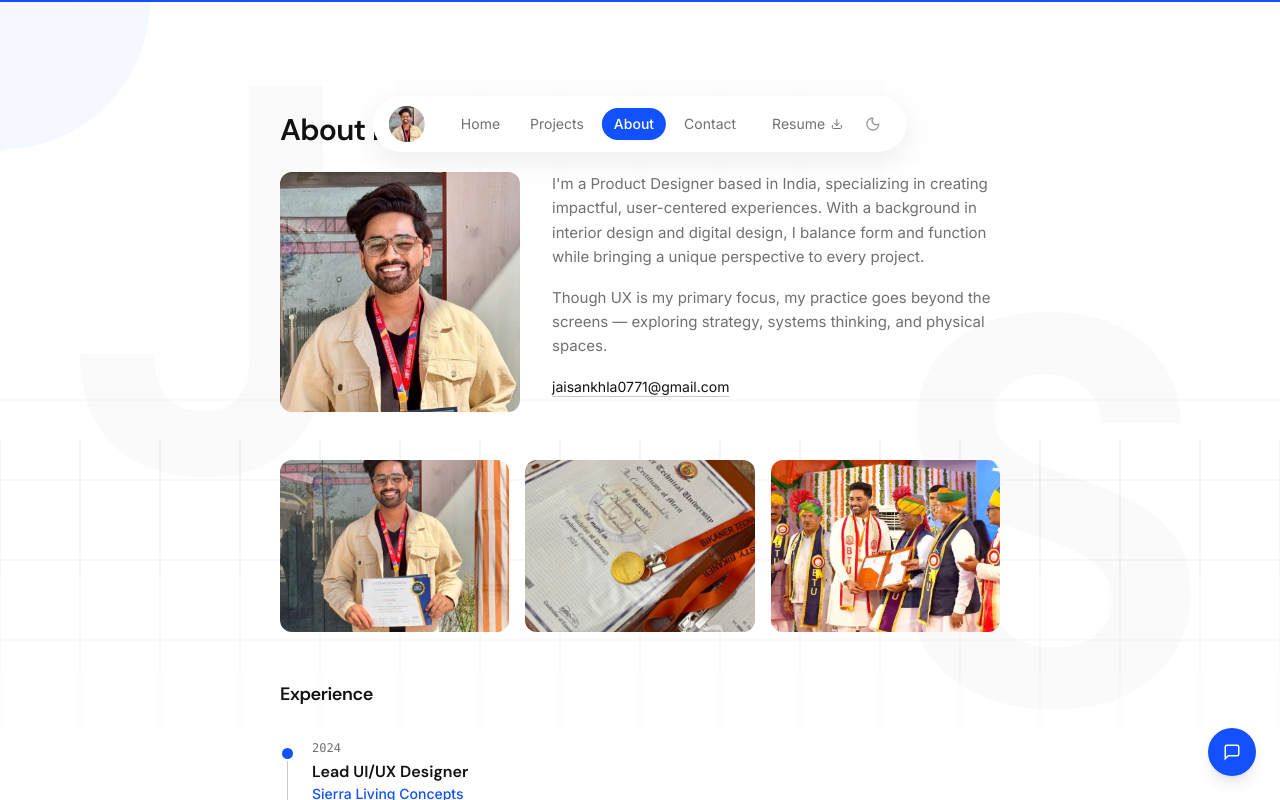
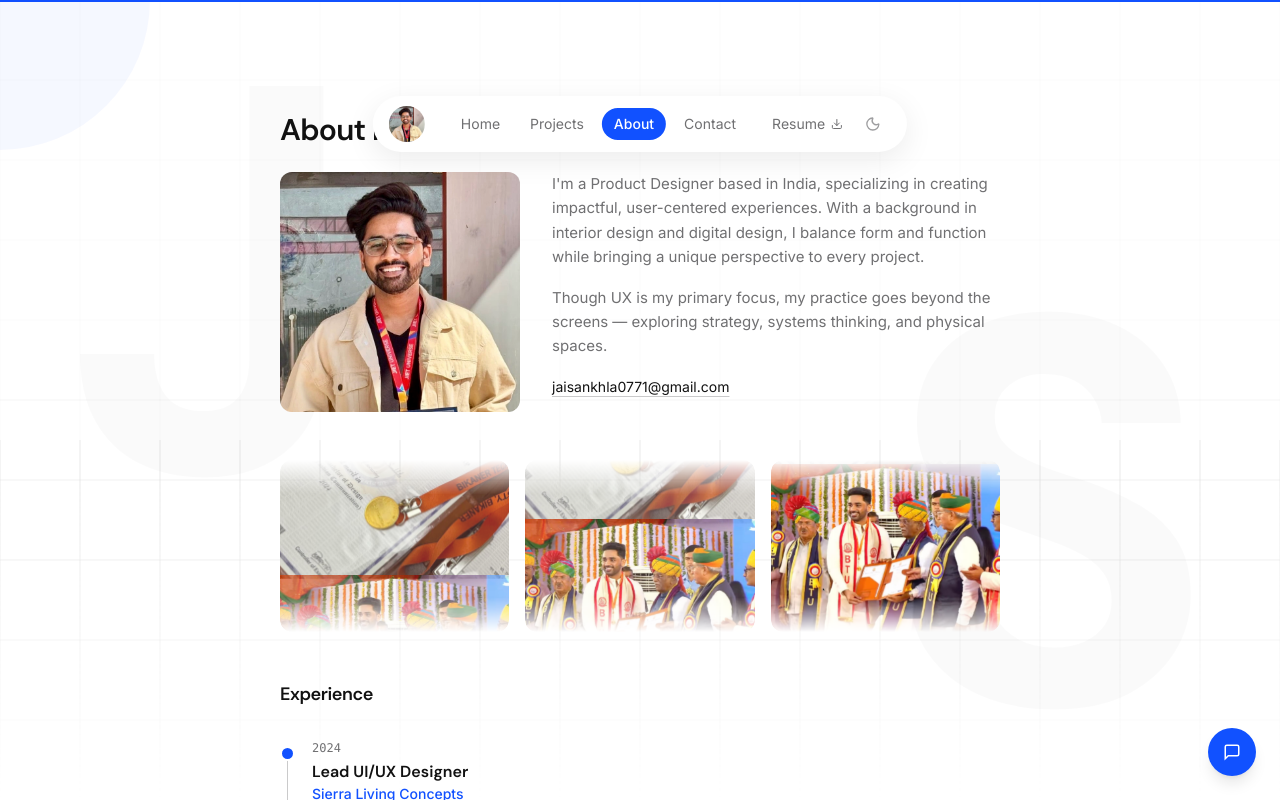
Before and after one commit to Jai-Sankhla/portfolio-website, a Next.js app: page /about in a window 1280 px wide. Shown: the top 800 px of the page. Built offline with nearby package versions, Linux system fonts and the light colour scheme.

Commit message:
feat: vertical infinite image reel with center focus effect

```diff
--- a/src/components/AboutGallery.tsx
+++ b/src/components/AboutGallery.tsx
@@ -1,29 +1,15 @@
 "use client";
 
-import Image from "next/image";
-import { BLUR_DATA_URL } from "@/lib/images";
+import ImageReel from "@/components/ImageReel";
 
 const images = ["about-1", "about-3", "about-4"];
 
 export default function AboutGallery() {
   return (
-    <div className="grid grid-cols-3 gap-4">
-      {images.map((img) => (
-        <div
-          key={img}
-          className="relative aspect-[4/3] rounded-xl overflow-hidden bg-[#f5f5f5] dark:bg-[#151515]"
-        >
-          <Image
-            src={`/images/${img}.jpeg`}
-            alt=""
-            fill
-            className="object-cover"
-            sizes="33vw"
-            placeholder="blur"
-            blurDataURL={BLUR_DATA_URL}
-          />
-        </div>
-      ))}
+    <div className="grid grid-cols-3 gap-4 mb-12">
+      <ImageReel images={images} offsetMs={0} />
+      <ImageReel images={images} offsetMs={1500} />
+      <ImageReel images={images} offsetMs={3000} />
     </div>
   );
 }
--- /dev/null
+++ b/src/components/ImageReel.tsx
@@ -0,0 +1,103 @@
+"use client";
+
+import { useRef, useEffect } from "react";
+import Image from "next/image";
+import { BLUR_DATA_URL } from "@/lib/images";
+
+interface ImageReelProps {
+  images: string[];
+  offsetMs?: number;
+}
+
+export default function ImageReel({ images, offsetMs = 0 }: ImageReelProps) {
+  const containerRef = useRef<HTMLDivElement>(null);
+  const stripRef = useRef<HTMLDivElement>(null);
+  const scrollRef = useRef(0);
+  const pausedRef = useRef(false);
+  const rafRef = useRef(0);
+
+  const duped = [...images, ...images, ...images];
+  const itemsRef = useRef<(HTMLDivElement | null)[]>(new Array(duped.length).fill(null));
+
+  useEffect(() => {
+    const container = containerRef.current;
+    const strip = stripRef.current;
+    if (!container || !strip || images.length < 2) return;
+
+    const speedPx = 0.6;
+    const cycleH = images.length * container.offsetHeight;
+
+    scrollRef.current = ((speedPx * 60 * offsetMs) / 1000) % cycleH;
+
+    function tick() {
+      if (!container || !strip) return;
+      const ch = container.offsetHeight;
+      if (ch === 0) {
+        rafRef.current = requestAnimationFrame(tick);
+        return;
+      }
+
+      if (!pausedRef.current) {
+        scrollRef.current += speedPx;
+        if (scrollRef.current >= cycleH) scrollRef.current = 0;
+      }
+
+      const scroll = scrollRef.current;
+      strip.style.transform = `translateY(${-scroll}px)`;
+
+      const center = scroll + ch / 2;
+
+      for (let i = 0; i < duped.length; i++) {
+        const el = itemsRef.current[i];
+        if (!el) continue;
+
+        const imageCenter = i * ch + ch / 2;
+        const dist = Math.abs(imageCenter - center) / ch;
+
+        el.style.opacity = String(Math.max(0.3, 1 - dist * 0.45));
+        el.style.transform = `scale(${1 + Math.max(0, 1 - dist) * 0.05})`;
+      }
+
+      rafRef.current = requestAnimationFrame(tick);
+    }
+
+    rafRef.current = requestAnimationFrame(tick);
+    return () => cancelAnimationFrame(rafRef.current);
+  }, [images.length, offsetMs]);
+
+  return (
+    <div
+      ref={containerRef}
+      className="relative aspect-[4/3] rounded-xl overflow-hidden bg-[#f5f5f5] dark:bg-[#151515]"
+      style={{
+        maskImage: "linear-gradient(to bottom, transparent 0%, black 20%, black 80%, transparent 100%)",
+        WebkitMaskImage: "linear-gradient(to bottom, transparent 0%, black 20%, black 80%, transparent 100%)",
+      }}
+      onMouseEnter={() => { pausedRef.current = true; }}
+      onMouseLeave={() => { pausedRef.current = false; }}
+    >
+      <div
+        ref={stripRef}
+        className="flex flex-col will-change-transform"
+      >
+        {duped.map((img, i) => (
+          <div
+            key={`${img}-${i}`}
+            ref={(el) => { itemsRef.current[i] = el; }}
+            className="relative w-full aspect-[4/3] will-change-transform"
+          >
+            <Image
+              src={`/images/${img}.jpeg`}
+              alt=""
+              fill
+              className="object-cover"
+              sizes="33vw"
+              placeholder="blur"
+              blurDataURL={BLUR_DATA_URL}
+            />
+          </div>
+        ))}
+      </div>
+    </div>
+  );
+}
```
